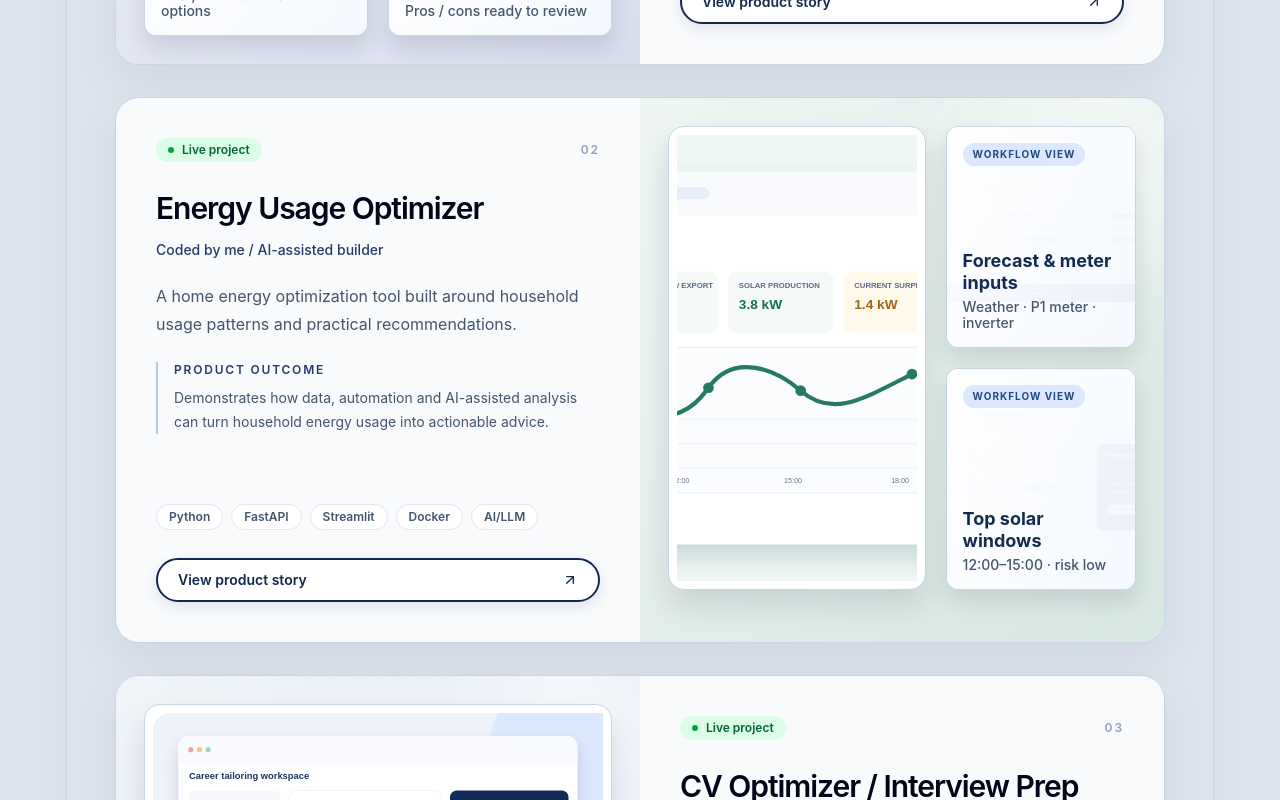
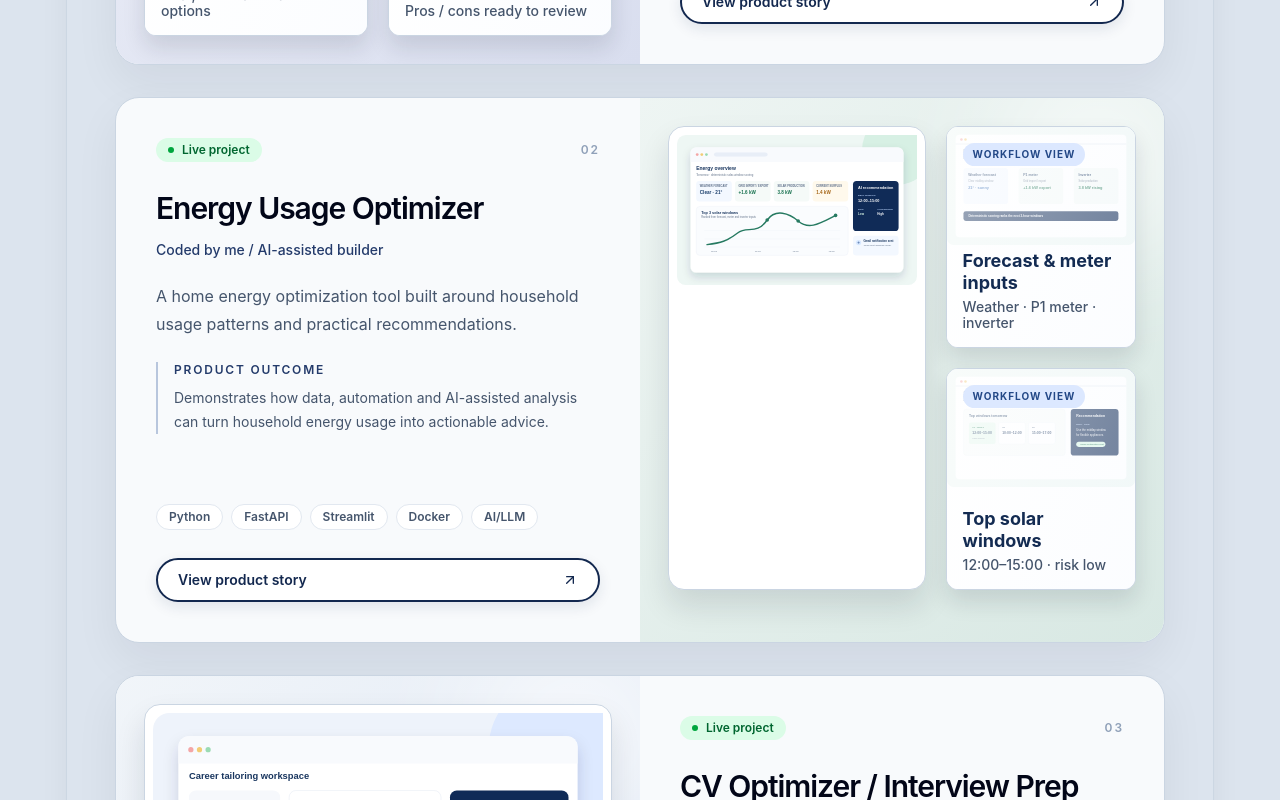
Before and after one commit to sale4387/aleksandar-markovic-portfolio, a Next.js app: page / in a window 1280 px wide. Shown: the part 3320-4120 px from the top of the page. Built offline with nearby package versions, Linux system fonts and the light colour scheme.

Commit message:
Show project workflow visuals clearly

```diff
--- a/src/components/sections/ProjectPreview.tsx
+++ b/src/components/sections/ProjectPreview.tsx
@@ -36,8 +36,8 @@ export function ProjectScreenshot({ src, alt, index, className }: { src?: string
 function WorkflowSnapshot({ src, alt, label, detail }: { src: string; alt: string; label: string; detail: string }) {
   return (
     <div className="relative isolate overflow-hidden rounded-xl border border-slate-300 bg-[#eef3fb] p-4 shadow-[0_12px_22px_rgba(15,23,42,0.12)]">
-      <div className="absolute inset-0 opacity-25"><ProjectScreenshot src={src} alt={alt} index={1} /></div>
-      <div className="absolute inset-0 bg-[linear-gradient(110deg,rgba(255,255,255,.96),rgba(245,249,255,.83))]" />
+      <div className="absolute inset-0 bg-white"><ProjectScreenshot src={src} alt={alt} index={1} className="object-contain" /></div>
+      <div className="absolute inset-0 bg-[linear-gradient(110deg,rgba(255,255,255,.6),rgba(245,249,255,.38))]" />
       <div className="relative flex h-full flex-col justify-between gap-2">
         <span className="w-fit rounded-full bg-[#dce8ff] px-2.5 py-1 text-[10px] font-bold uppercase tracking-[0.1em] text-[#234887]">Workflow view</span>
         <div><p className="text-base font-bold leading-tight text-[#132b52] sm:text-lg">{label}</p><p className="mt-1 text-xs font-medium leading-4 text-slate-600 sm:text-sm">{detail}</p></div>
@@ -51,7 +51,7 @@ export function ProjectPreview({ project, accentClass }: ProjectPreviewProps) {
   const [workflowLabel, outputLabel] = project.coverSupportingLabels;
   const [workflowDetail, outputDetail] = project.coverSupportingDetails;
   const sideHero = ["energy-optimizer", "commercial-cv", "seo-automation"].includes(project.id);
-  const hero = <div className="h-full overflow-hidden rounded-2xl border border-slate-300 bg-white p-2 shadow-[0_16px_30px_rgba(15,23,42,0.12)]"><ProjectScreenshot src={project.coverImage} alt={`${project.title} product cover`} index={0} /></div>;
+  const hero = <div className="h-full overflow-hidden rounded-2xl border border-slate-300 bg-white p-2 shadow-[0_16px_30px_rgba(15,23,42,0.12)]"><ProjectScreenshot src={project.coverImage} alt={`${project.title} product cover`} index={0} className={sideHero ? "object-contain" : undefined} /></div>;
   const workflowCard = <WorkflowSnapshot src={workflow} alt={`${project.title} workflow screen`} label={workflowLabel} detail={workflowDetail} />;
   const outputCard = <WorkflowSnapshot src={output} alt={`${project.title} output screen`} label={outputLabel} detail={outputDetail} />;
   return (
```
